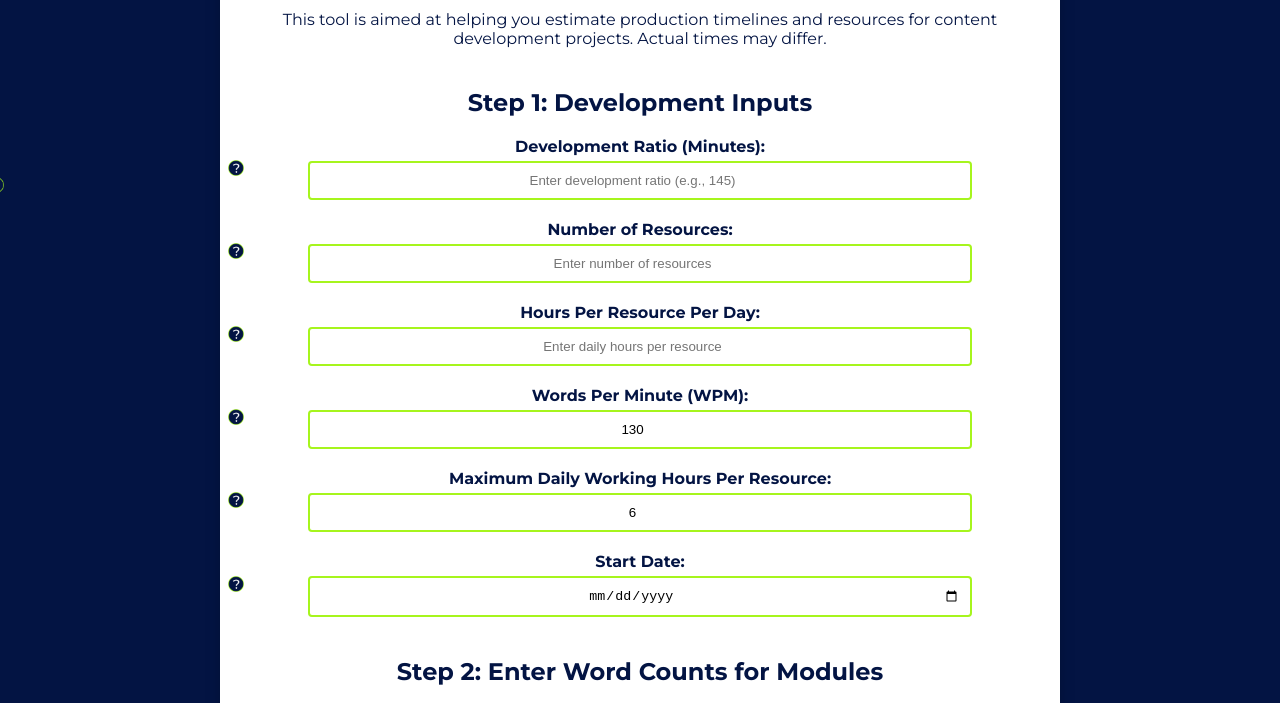
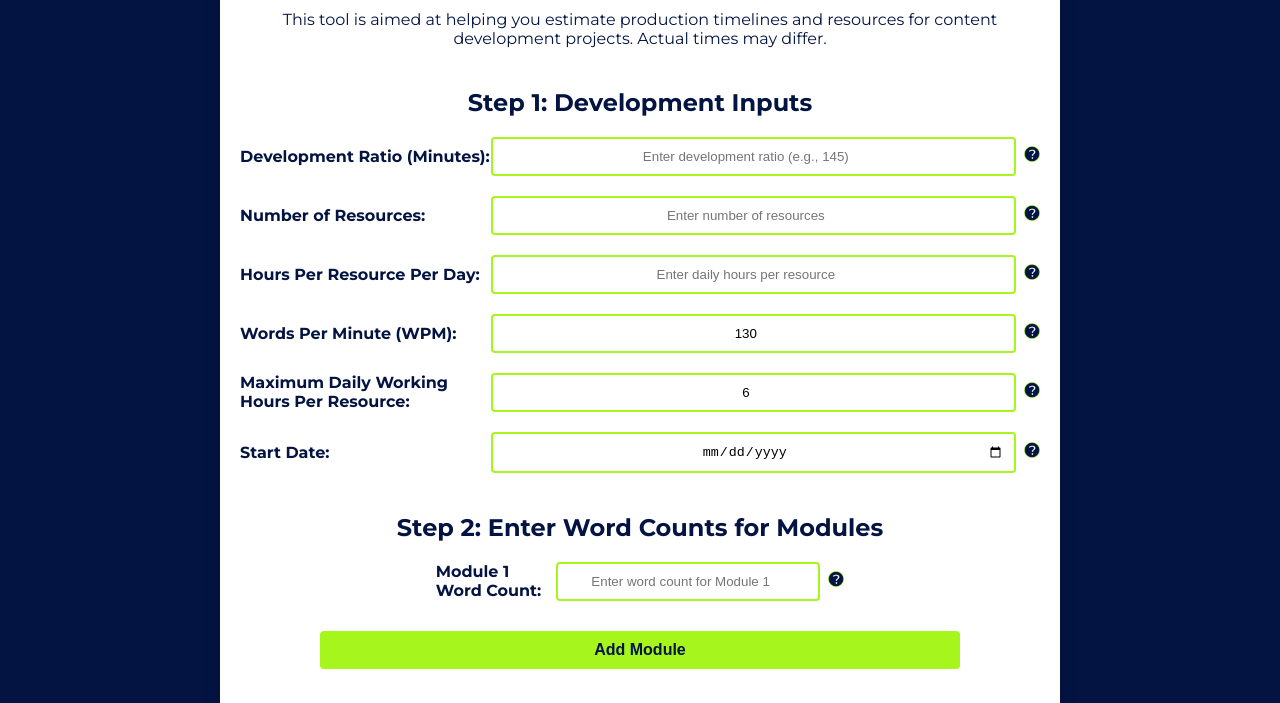
Before and after one commit to PhilHanly/productioncalculator, a plain HTML site: page index.html in a window 1280 px wide. Shown: the part 215-918 px from the top of the page. Drawn offline with nearby package versions, Linux system fonts and the light colour scheme.

Commit message:
Update index.html

```diff
--- a/index.html
+++ b/index.html
@@ -63,22 +63,21 @@
     }
 
     .form-group {
+      display: flex;
+      align-items: center;
+      justify-content: space-between;
+      width: 100%;
       margin-bottom: 20px;
-      width: 100%;
-      display: flex;
-      flex-direction: column;
-      align-items: center;
-      position: relative;
     }
 
     label {
+      flex: 1;
       font-weight: bold;
-      margin-bottom: 5px;
       color: rgb(3, 20, 67);
     }
 
     input {
-      width: 80%;
+      flex: 2;
       padding: 10px;
       border: 2px solid rgb(166, 245, 29);
       border-radius: 4px;
@@ -116,19 +115,13 @@
     }
 
     .tooltip-icon {
-      width: 16px;
-      height: 16px;
       margin-left: 8px;
       cursor: pointer;
-      position: absolute;
-      top: 50%;
-      left: -20px;
-      transform: translateY(-50%);
     }
 
     .tooltip-icon img {
-      width: 100%;
-      height: auto;
+      width: 16px;
+      height: 16px;
     }
 
     .tooltip-text {
@@ -209,56 +202,56 @@
 
     <div class="form-group">
       <label for="ratio">Development Ratio (Minutes):</label>
+      <input type="number" id="ratio" placeholder="Enter development ratio (e.g., 145)" required>
       <div class="tooltip-icon">
         <img src="Tool-tip.png" alt="Tooltip Icon">
         <div class="tooltip-text">Enter the number of minutes required to develop one minute of content. Example: 145 minutes.</div>
       </div>
-      <input type="number" id="ratio" placeholder="Enter development ratio (e.g., 145)" required>
     </div>
 
     <div class="form-group">
       <label for="resources">Number of Resources:</label>
+      <input type="number" id="resources" placeholder="Enter number of resources" required>
       <div class="tooltip-icon">
         <img src="Tool-tip.png" alt="Tooltip Icon">
         <div class="tooltip-text">Enter the number of people working on the project.</div>
       </div>
-      <input type="number" id="resources" placeholder="Enter number of resources" required>
     </div>
 
     <div class="form-group">
       <label for="daily-hours">Hours Per Resource Per Day:</label>
+      <input type="number" id="daily-hours" placeholder="Enter daily hours per resource" required>
       <div class="tooltip-icon">
         <img src="Tool-tip.png" alt="Tooltip Icon">
         <div class="tooltip-text">Enter the productive hours each resource can work daily.</div>
       </div>
-      <input type="number" id="daily-hours" placeholder="Enter daily hours per resource" required>
     </div>
 
     <div class="form-group">
       <label for="words-per-minute">Words Per Minute (WPM):</label>
+      <input type="number" id="words-per-minute" placeholder="Enter narration speed (e.g., 130)" value="130" required>
       <div class="tooltip-icon">
         <img src="Tool-tip.png" alt="Tooltip Icon">
         <div class="tooltip-text">Enter the narration speed in words per minute. Default is 130 WPM.</div>
       </div>
-      <input type="number" id="words-per-minute" placeholder="Enter narration speed (e.g., 130)" value="130" required>
     </div>
 
     <div class="form-group">
       <label for="max-daily-hours">Maximum Daily Working Hours Per Resource:</label>
+      <input type="number" id="max-daily-hours" placeholder="Enter max daily hours (e.g., 6)" value="6" required>
       <div class="tooltip-icon">
         <img src="Tool-tip.png" alt="Tooltip Icon">
         <div class="tooltip-text">Enter the maximum daily working hours per resource. Default is 6 hours.</div>
       </div>
-      <input type="number" id="max-daily-hours" placeholder="Enter max daily hours (e.g., 6)" value="6" required>
     </div>
 
     <div class="form-group">
       <label for="start-date">Start Date:</label>
+      <input type="date" id="start-date" required>
       <div class="tooltip-icon">
         <img src="Tool-tip.png" alt="Tooltip Icon">
         <div class="tooltip-text">Select the project start date.</div>
       </div>
-      <input type="date" id="start-date" required>
     </div>
 
     <!-- Step 2: Word Counts -->
@@ -268,15 +261,15 @@
       <div class="form-group">
         <label for="module1">Module 1 Word Count:</label>
         <input type="number" id="module1" placeholder="Enter word count for Module 1">
+        <div class="tooltip-icon">
+          <img src="Tool-tip.png" alt="Tooltip Icon">
+          <div class="tooltip-text">Enter the total word count for this module.</div>
+        </div>
       </div>
     </div>
-    <button type="button" id="add-module">
-      Add Module
-      <div class="tooltip-icon">
-        <img src="Tool-tip.png" alt="Tooltip Icon">
-        <div class="tooltip-text">Click to add a new module input field.</div>
-      </div>
-    </button>
+    <div class="form-group">
+      <button type="button" id="add-module">Add Module</button>
+    </div>
     <button type="button" id="remove-module" disabled>Remove Module</button>
 
     <!-- Step 3: Calculate -->
@@ -308,6 +301,10 @@
       newModule.innerHTML = `
         <label for="module${moduleCount}">Module ${moduleCount} Word Count:</label>
         <input type="number" id="module${moduleCount}" placeholder="Enter word count for Module ${moduleCount}">
+        <div class="tooltip-icon">
+          <img src="Tool-tip.png" alt="Tooltip Icon">
+          <div class="tooltip-text">Enter the total word count for this module.</div>
+        </div>
       `;
       moduleInputs.appendChild(newModule);
       document.getElementById('remove-module').disabled = false;
```
